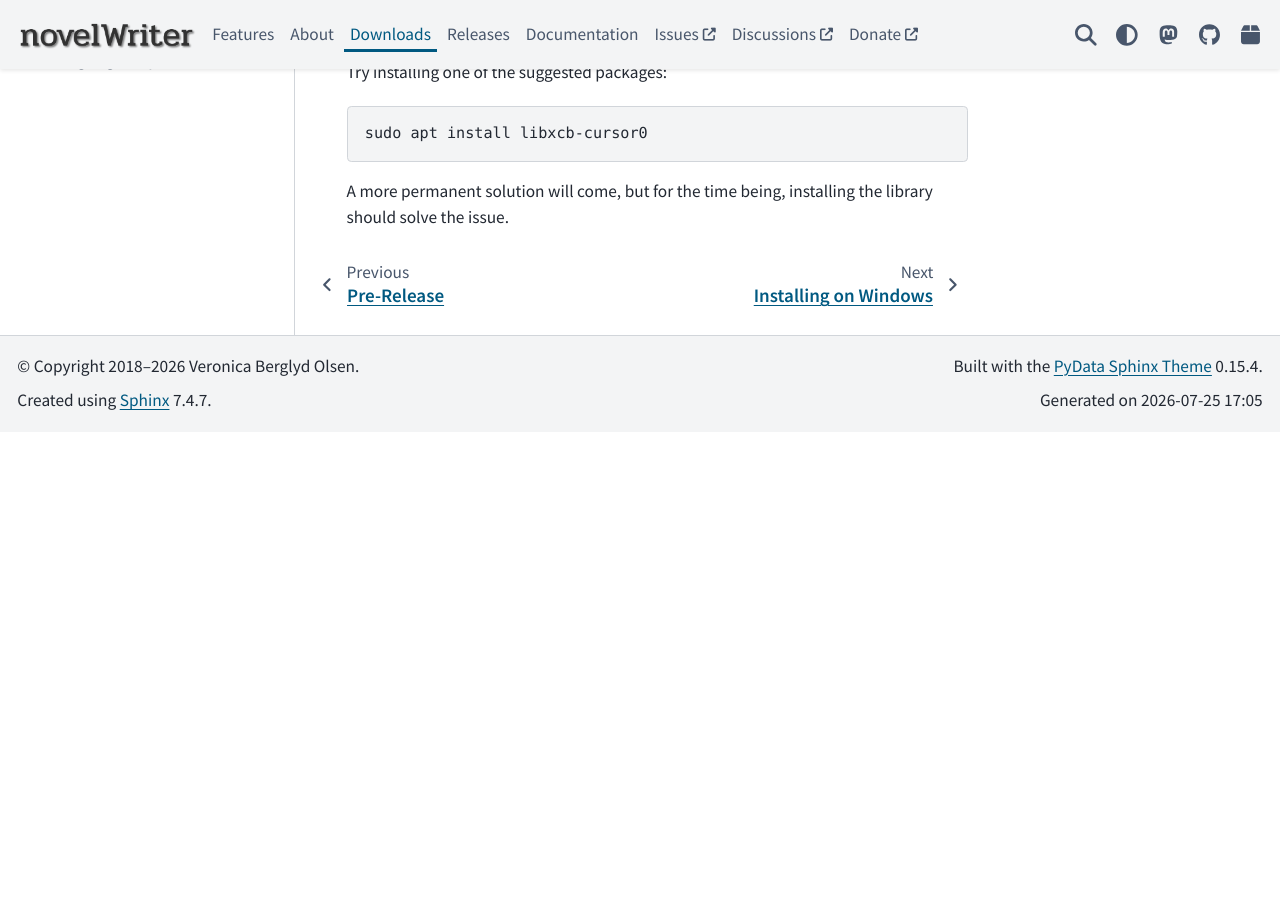
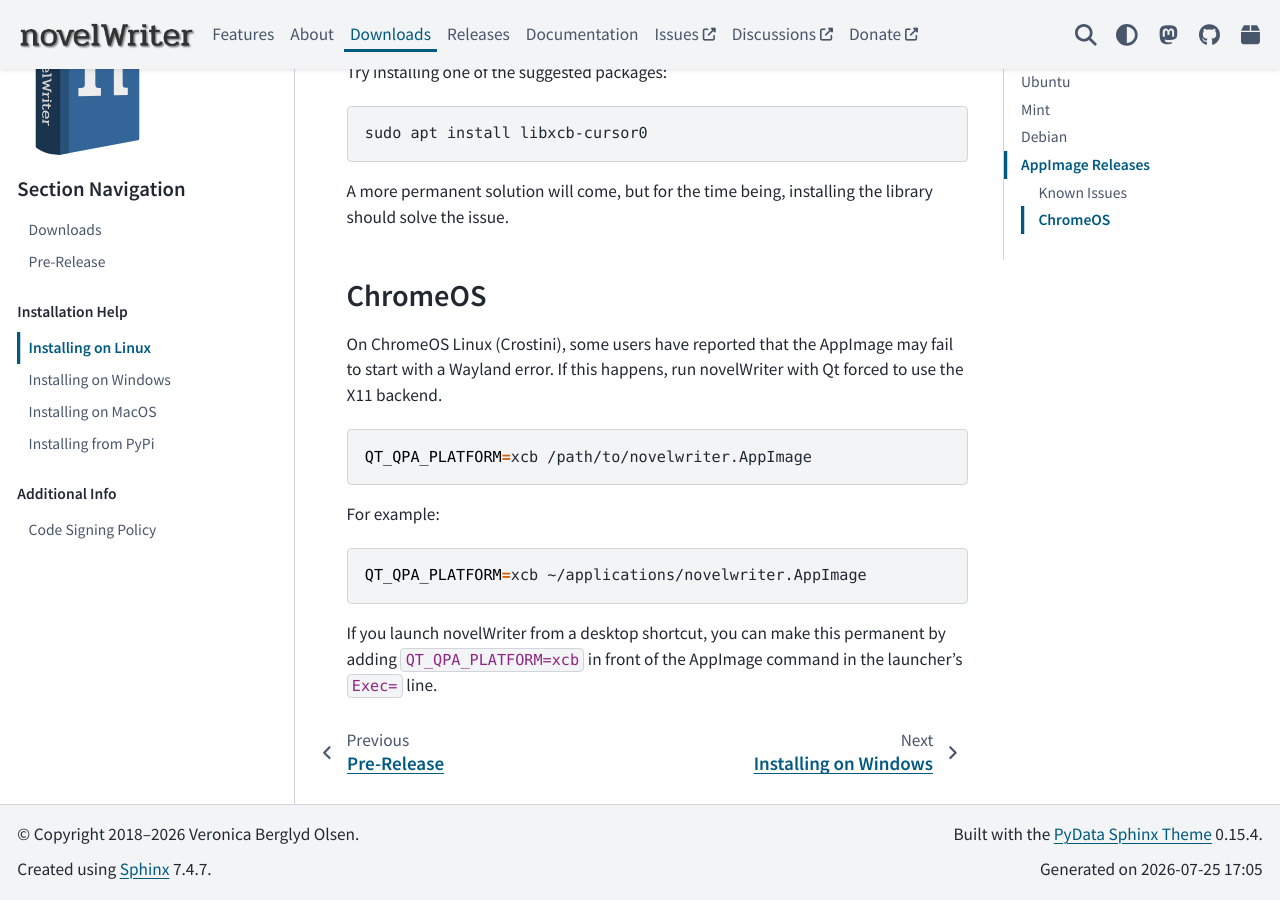
Before and after one commit to vkbo/novelWriter.io, a Sphinx documentation site: the page built from source/download/install_linux.rst, in a window 1280 px wide and 900 px high, scrolled down 3357 px. Built offline with Sphinx 7.4.7 and the PyData theme 0.15.4, drawn with Linux system fonts in a browser that asks for light colours; before the commit the page ends 3789 px from its top, so only the background shows below that.

Commit message:
Install instructions update and add missing release link

```diff
--- a/source/download/install_linux.rst
+++ b/source/download/install_linux.rst
@@ -231,3 +231,23 @@
    sudo apt install libxcb-cursor0
 
 A more permanent solution will come, but for the time being, installing the library should solve the issue.
+
+
+ChromeOS
+--------
+
+On ChromeOS Linux (Crostini), some users have reported that the AppImage may fail to start with a
+Wayland error. If this happens, run novelWriter with Qt forced to use the X11 backend.
+
+.. code-block:: bash
+
+   QT_QPA_PLATFORM=xcb /path/to/novelwriter.AppImage
+
+For example:
+
+.. code-block:: bash
+
+   QT_QPA_PLATFORM=xcb ~/applications/novelwriter.AppImage
+
+If you launch novelWriter from a desktop shortcut, you can make this permanent by adding
+``QT_QPA_PLATFORM=xcb`` in front of the AppImage command in the launcher's ``Exec=`` line.
--- a/source/releases/release_26_1.rst
+++ b/source/releases/release_26_1.rst
@@ -98,6 +98,7 @@
 
 Past release packages are available for download on `GitHub <https://github.com/vkbo/novelWriter/releases>`__.
 
+| :octicon:`mark-github` `Download Release 26.1 <https://github.com/vkbo/novelWriter/releases/tag/v26.1>`__
 | :octicon:`mark-github` `Download Release 26.1 RC 1 <https://github.com/vkbo/novelWriter/releases/tag/v26.1rc1>`__
 | :octicon:`mark-github` `Download Release 26.1 Beta 2 <https://github.com/vkbo/novelWriter/releases/tag/v26.1b2>`__
 | :octicon:`mark-github` `Download Release 26.1 Beta 1 <https://github.com/vkbo/novelWriter/releases/tag/v26.1b1>`__
```
